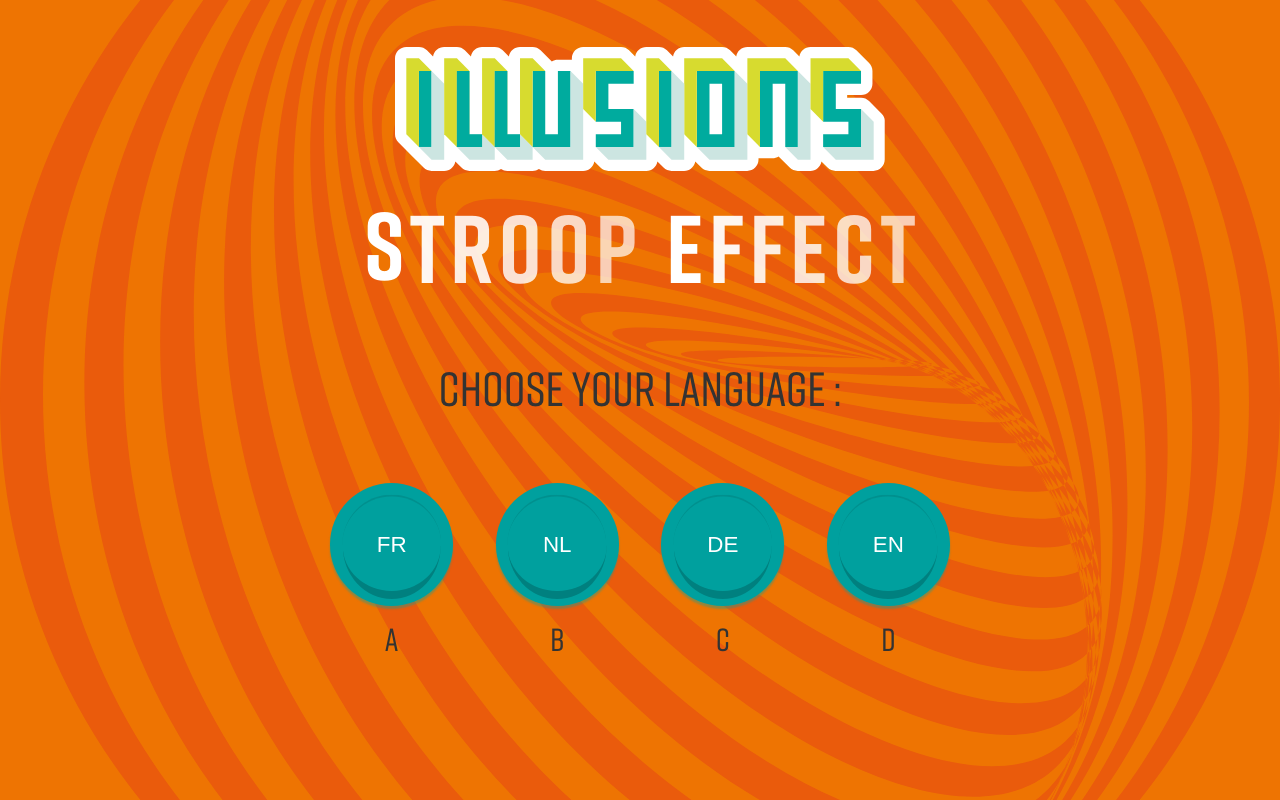
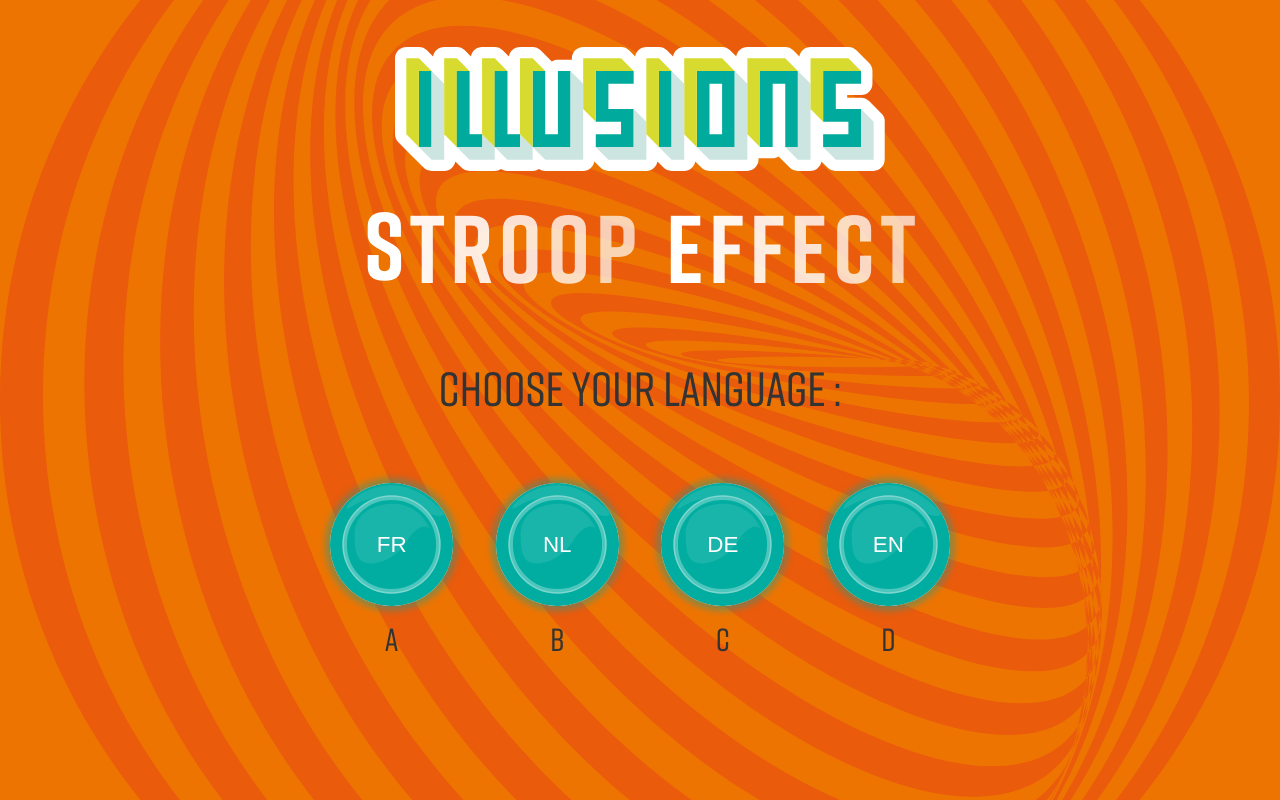
Before and after one commit to rbiiiii/stroop, a Svelte app: page / in a window 1280 px wide. Built offline with nearby package versions, Linux system fonts and the light colour scheme.

Commit message:
add new button styling

```diff
--- a/public/global.css
+++ b/public/global.css
@@ -87,101 +87,21 @@ p {
 	line-height: 1.2;
 }
 
-/* button {
-	position          : relative;
-	display           : inline-block;
-	width             : 7em;
-	height            : 7em;
-	border            : 0;
-	margin            : 0.5em;
-	outline           : none;
-	background-color  : #971c82;
-	font-size         : 1rem;
-	color             : white;
-	text-transform    : uppercase;
-	text-align        : center;
-	border-radius     : 50%;
-	cursor            : pointer;
-	-webkit-transition: box-shadow 200ms;
-	transition        : box-shadow 200ms;
+button {
+	position         : relative;
+	display          : inline-block;
+	width            : 5.5em;
+	height           : 5.5em;
+	border           : 0;
+	margin           : 0.5em;
+	outline          : none;
+	background-image : url(img/button.svg);
+	background-repeat: no-repeat;
+	font-size        : 1.4rem;
+	color            : white;
+	text-transform   : uppercase;
+	text-align       : center;
+	border-radius    : 50%;
+	cursor           : pointer;
+	box-shadow       : 0px 0 6px 5px rgba(var(--green), 0.4);
 }
-
-button {
-	box-shadow: inset 0 0.28125em 0 #ac2095, inset 0 -0.28125em 0 #811870, inset 0 0 0 0.28125em #8a1977, inset 0 0 0 0.75em #971c82, inset 0 0 0 0.9em #410c38, inset 0 0 0 0.9782608696em black, inset 0 0 0 1.2em rgba(227, 104, 207, 0.7), inset 0 0 0 1.6363636364em #971c82, inset 0 3.6em 1.2em #811870, inset 0 0 0.9em 1.5em #6c145d, 0 0.45em 0 rgba(0, 0, 0, 0.3);
-}
-
-button:after {
-	content                    : '';
-	position                   : absolute;
-	bottom                     : 0.45em;
-	left                       : 0.9em;
-	display                    : block;
-	width                      : 5.4em;
-	height                     : 5.4em;
-	border                     : 0.6em solid rgba(0, 0, 0, 0.3);
-	border-width               : 0 0 0.6em;
-	border-radius              : 50%;
-	-webkit-transition-duration: 200ms;
-	transition-duration        : 200ms;
-}
-
-button:active,
-button:focus {
-	box-shadow      : inset 0 0.28125em 0 #ac2095, inset 0 -0.28125em 0 #811870, inset 0 0 0 0.28125em #8a1977, inset 0 0 0 0.75em #971c82, inset 0 0 0 0.9em #410c38, inset 0 0 0 1.0588235294em black, inset 0 0 0 1.2em rgba(227, 104, 207, 0.2), inset 0 0 0 1.6363636364em #8a1977, inset 0 3.6em 1.2em #741565, inset 0 0 0.9em 1.5em #56104a, 0 0.45em 0 rgba(0, 0, 0, 0.3);
-	background-color: #8e1a7b;
-	outline         : 0;
-} */
-
-button {
-	position            : relative;
-	display             : inline-block;
-	width               : 5.5em;
-	height              : 5.5em;
-	border              : 0;
-	margin              : 0.5em;
-	outline             : none;
-	background-color    : rgb(var(--green));
-	font-size           : 1.4rem;
-	color               : white;
-	text-transform      : uppercase;
-	text-align          : center;
-	border-radius       : 50%;
-	cursor              : pointer;
-	/*box-shadow        : inset 0 0.28125em 0 rgba(var(--green), 0.9), inset 0 -0.28125em 0 rgb(var(--green)), inset 0 0 0 0.28125em #8a1977, inset 0 0 0 0.75em #971c82, inset 0 0 0 0.9em #410c38, inset 0 0 0 0.9782608696em black, inset 0 0 0 1.2em rgba(227, 104, 207, 0.7), inset 0 0 0 1.6363636364em #971c82, inset 0 3.6em 1.2em #811870, inset 0 0 0.9em 1.5em #6c145d, 0 0.45em 0 rgba(0, 0, 0, 0.3);*/
-	box-shadow          : 0px 3px 2px 0 rgba(var(--green), 0.4);
-	-webkit-transition  : box-shadow 200ms;
-	transition          : box-shadow 200ms;
-}
-
-
-button:before {
-	content                    : '';
-	position                   : absolute;
-	top                        : 10%;
-	left                       : 50%;
-	display                    : block;
-	width                      : 80%;
-	height                     : 80%;
-	border                     : 1px solid rgba(0, 0, 0, 0.1);
-	border-width               : 0 0 0.1em;
-	border-radius              : 50%;
-	-webkit-transition-duration: 200ms;
-	transition-duration        : 200ms;
-	transform                  : translateX(-50%) rotate(180deg);
-}
-
-button:after {
-	content                    : '';
-	position                   : absolute;
-	bottom                     : 6%;
-	left                       : 50%;
-	display                    : block;
-	width                      : 80%;
-	height                     : 80%;
-	border                     : 1px solid rgba(0, 0, 0, 0.2);
-	border-width               : 0 0 0.4em;
-	border-radius              : 50%;
-	-webkit-transition-duration: 200ms;
-	transition-duration        : 200ms;
-	transform                  : translateX(-50%);
-}
```
Also changed, not shown: public/img/button.svg (added).
